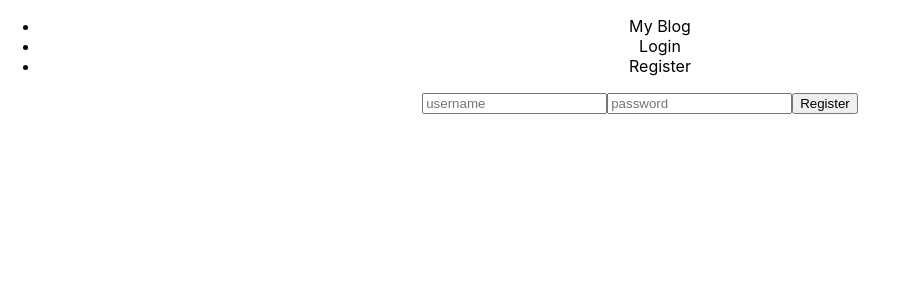
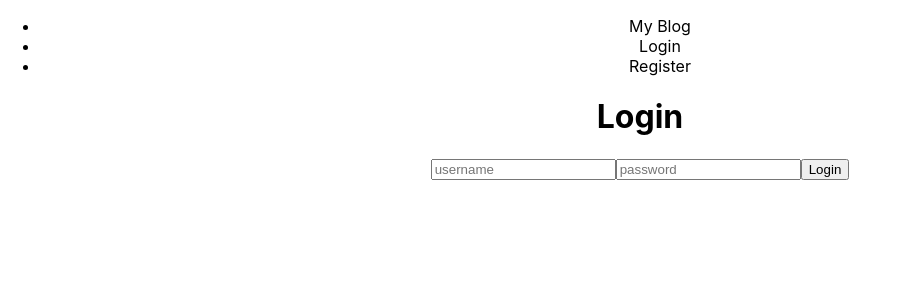
Before and after one commit to Morad17/mern-blog-app, a React (Create React App) app in the folder mern-blog-app/client/: page / in a window 1280 px wide. Shown: the top 300 px of the page, without its empty margins (0-898 px from the left). Built offline with nearby package versions, Linux system fonts and the light colour scheme.

Commit message:
updates to server

```diff
--- a/mern-blog-app/client/src/App.js
+++ b/mern-blog-app/client/src/App.js
@@ -1,13 +1,14 @@
 import './App.css';
 import Navbar from './components/Navbar';
 import Home from './pages/Home';
+import Login from './pages/Login';
 import Register from './pages/Register';
 
 function App() {
   return (
     <div className="App">
       <Navbar />
-      <Register />
+      <Login />
     </div>
   );
 }
--- a/mern-blog-app/client/src/pages/Login.jsx
+++ b/mern-blog-app/client/src/pages/Login.jsx
@@ -4,18 +4,23 @@ const Login = () => {
   const [username, setUsername] = useState('')
   const [password, setPassword] = useState('')
 
-  const login = (e) => {
+  const loginMethod = async (e) => {
     e.preventDefault();
-    async fetch('http://localhost:4000/login', {
+    await fetch('http://localhost:4000/login', {
       method: 'POST',
       body: JSON.stringify({username, password}),
       headers: {'Content-Type': 'application/json'}
-  }
+  })}
+
   return (
-    <form action="" onSubmit={login}>
+    <form action="" onSubmit={loginMethod}>
       <h1>Login</h1>
-      <input type="text" placeholder="username" value={username} onChane={e => setUsername(e.target.value)}/>
-      <input type="text" placeholder="password" value={password} onChane={e => setPassword(e.target.value)}/>
+      <input type="text" placeholder="username"
+      value={username} onChange={e => setUsername(e.target.value)}/>
+
+      <input type="text" placeholder="password"
+      value={password} onChange={e => setPassword(e.target.value)}/>
+    <button >Login</button>
     </form>
   )
 }
```
Also changed, not shown: 1 other file (tests, documents, lock files or other folders).
